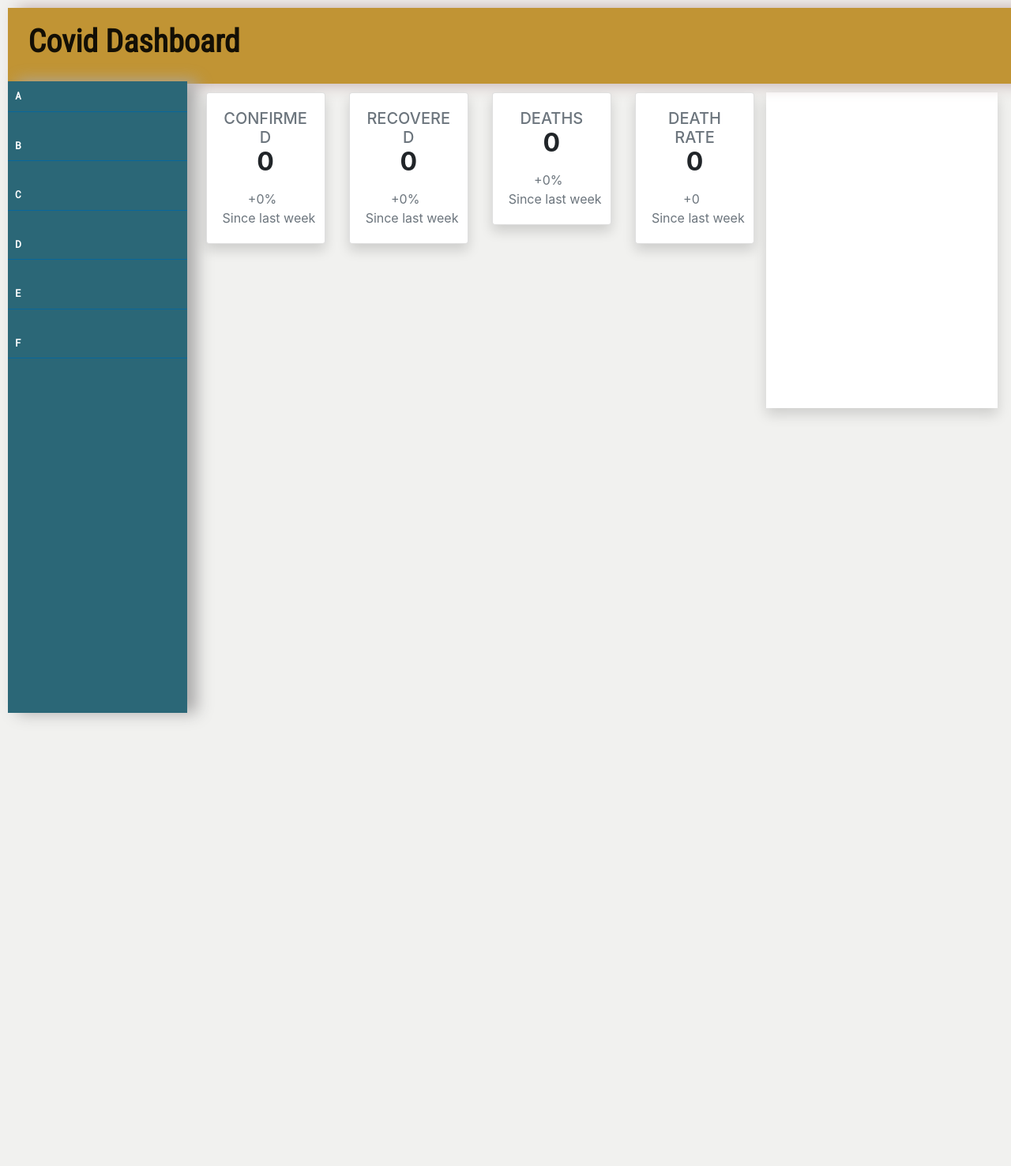
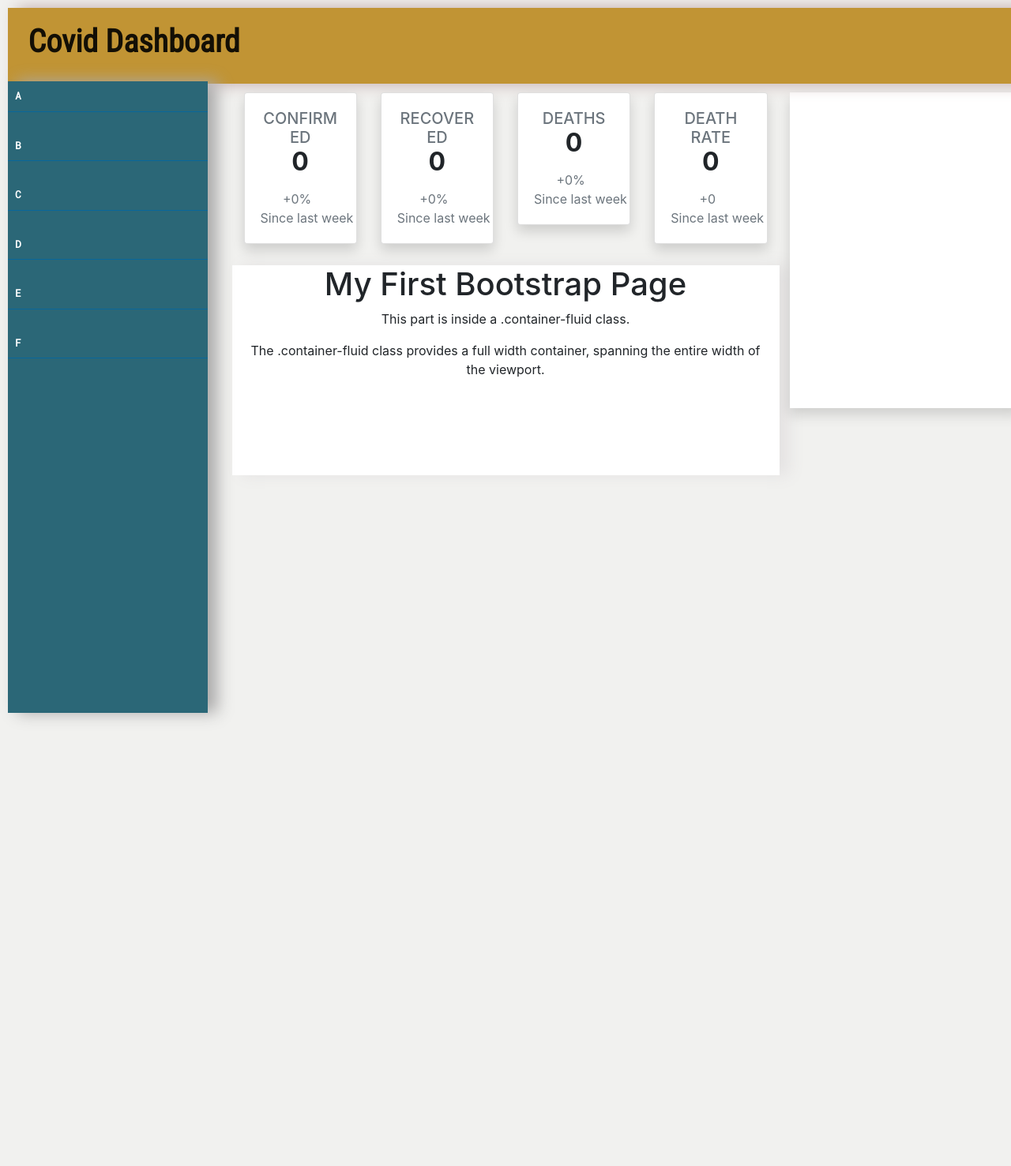
Before and after one commit to Shwetank2101/Covid-Dashboard, a Django app: page / in a window 1280 px wide. Shown: the whole page at 79% size. Run offline with Django 3.2, Linux system fonts and the light colour scheme; some libraries are stand-ins or nearby versions.

Commit message:
Update index.html

```diff
--- a/templates/index.html
+++ b/templates/index.html
@@ -31,19 +31,20 @@
     #center {
         height: 1350px;
         margin-top: 60px;
-        width: 65%;
+        margin-right: 300px;
+        width: 55%;
         margin: auto;
     }
 
     #left {
         margin-top: 10pt;
-        width: 200px;
+        width: 20px;
         float: left;
     }
 
     #right {
         float: right;
-        width: 300px;
+        width: 270px;
         margin-top: 10pt;
     }
 
@@ -94,7 +95,7 @@
 
     .left-sidebar1 {
         background: #2b6777;
-        width: 170pt;
+        width: 190pt;
         height: 100%;
         box-shadow: 12px 0px 19px rgb(170, 169, 169);
         margin: 0;
@@ -129,6 +130,13 @@
         box-shadow: 12px 0px 19px rgb(228, 226, 226);
     }
     /* Style the submit button */
+
+    .map {
+        margin-top: 20pt;
+        background: white;
+        height: 200pt;
+        box-shadow: 12px 0px 19px rgb(228, 226, 226);
+    }
 
     .text {
         text-align: start;
@@ -386,12 +394,6 @@
                                                 </div>
                                             </div>
 
-                                        </div>
-
-
-
-
-                                    </div>
 
 
 
@@ -401,7 +403,19 @@
 
 
 
+                                            <div class=" map container-fluid">
+                                                <h1>My First Bootstrap Page</h1>
+                                                <p>This part is inside a .container-fluid class.</p>
+                                                <p>The .container-fluid class provides a full width container, spanning the entire width of the viewport.</p>
+                                            </div>
 
+
+
+
+
+                                        </div>
+
+                                    </div>
 
 
 
```
